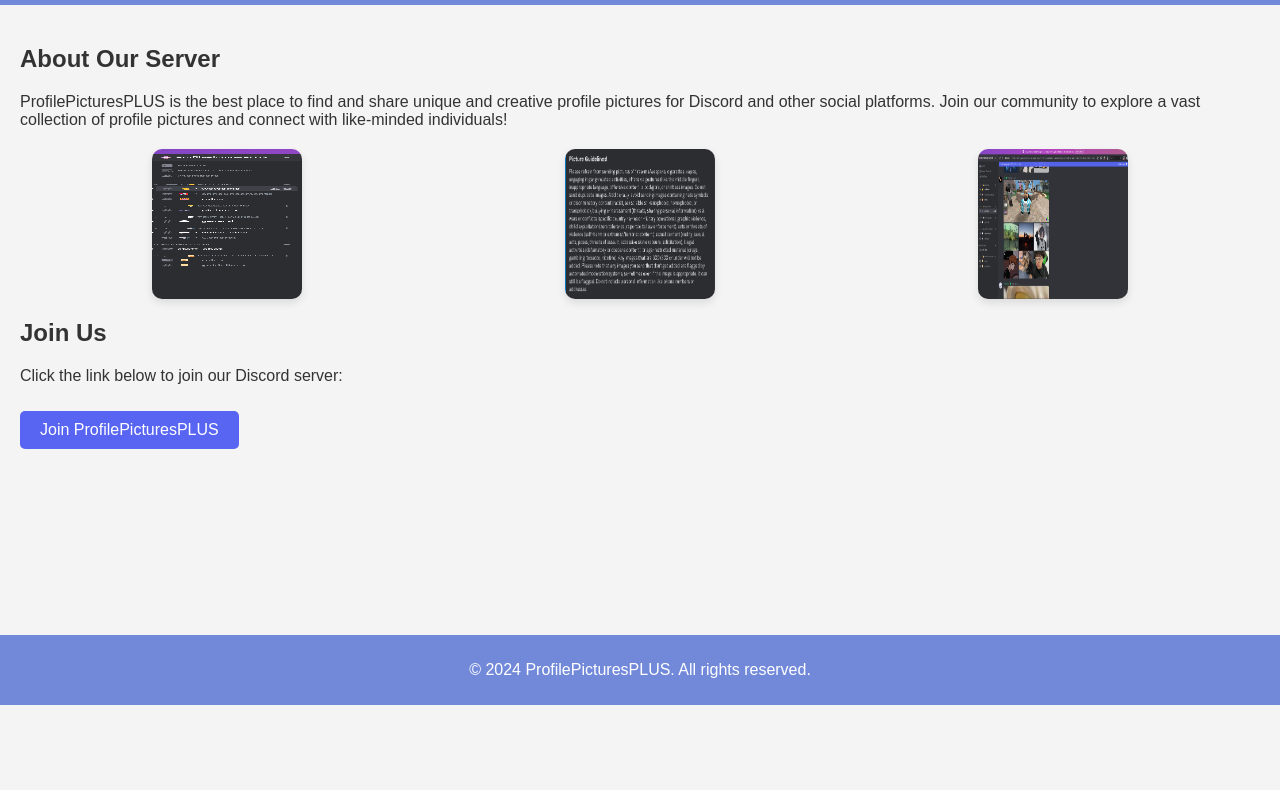
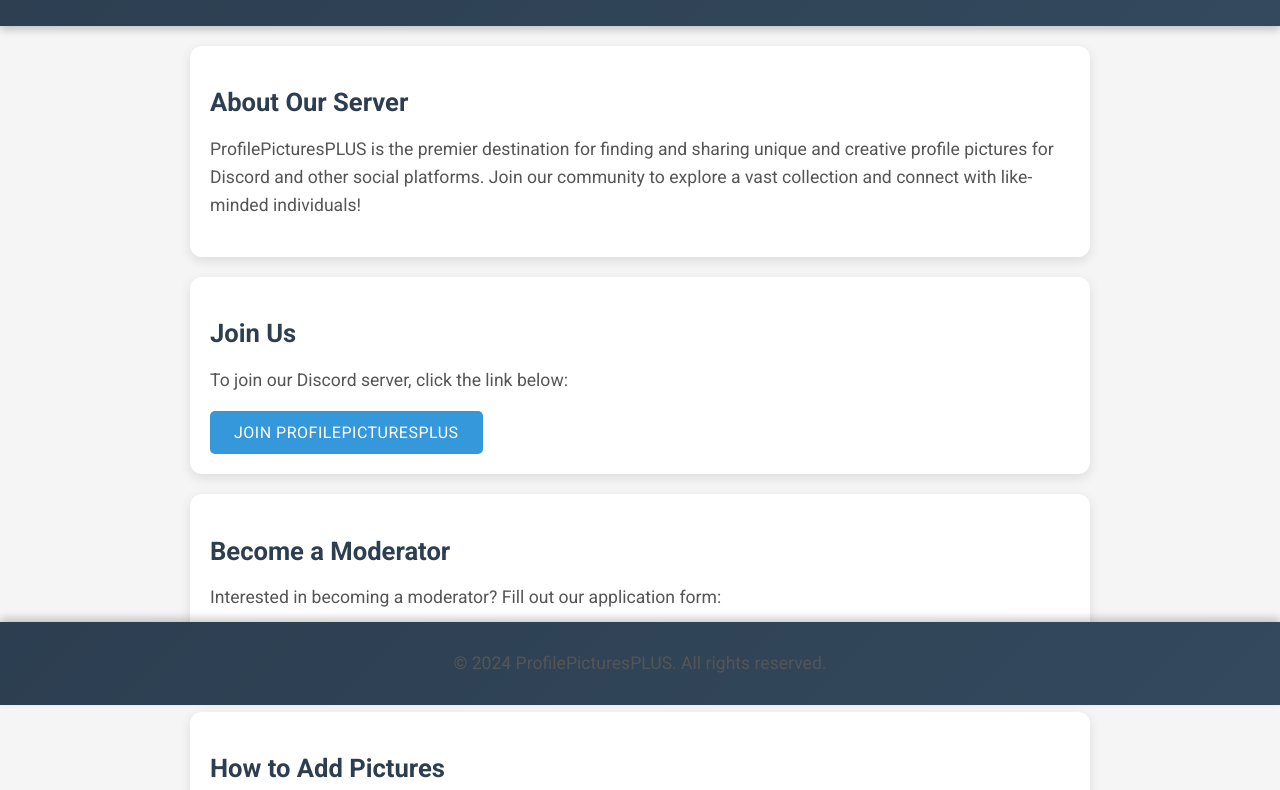
Before and after one commit to AussieBlokee/Discord-Server, a plain HTML site: page index.html in a window 1280 px wide. Shown: the part 95-885 px from the top of the page. Before the commit the page ends 800 px from the top, so only its background shows below. Drawn offline with Linux system fonts and the light colour scheme; files whose address does not match are found by name.

Commit message:
Add files via upload

```diff
--- a/index.html
+++ b/index.html
@@ -5,30 +5,50 @@
     <meta name="viewport" content="width=device-width, initial-scale=1.0">
     <title>ProfilePicturesPLUS</title>
     <link rel="stylesheet" href="styles.css">
+    <link rel="stylesheet" href="https://fonts.googleapis.com/css2?family=Roboto:wght@400;700&display=swap">
 </head>
 <body>
     <header>
         <h1>Welcome to ProfilePicturesPLUS</h1>
     </header>
     <main>
-        <section>
+        <section class="info-section">
             <h2>About Our Server</h2>
-            <p>ProfilePicturesPLUS is the best place to find and share unique and creative profile pictures for Discord and other social platforms. Join our community to explore a vast collection of profile pictures and connect with like-minded individuals!</p>
-            <div class="image-gallery">
-                <img src="C:/Users/ethan/Documents/webapp/pictures/image1.jpg" alt="Profile Picture 1">
-                <img src="C:/Users/ethan/Documents/webapp/pictures/image2.jpg" alt="Profile Picture 2">
-                <img src="C:/Users/ethan/Documents/webapp/pictures/image3.jpg" alt="Profile Picture 3">
-            </div>
+            <p>ProfilePicturesPLUS is the premier destination for finding and sharing unique and creative profile pictures for Discord and other social platforms. Join our community to explore a vast collection and connect with like-minded individuals!</p>
         </section>
-        <section>
+
+        <section class="join-section">
             <h2>Join Us</h2>
-            <p>Click the link below to join our Discord server:</p>
+            <p>To join our Discord server, click the link below:</p>
             <a href="https://discord.gg/gXKqsVrYwH" target="_blank" class="button">Join ProfilePicturesPLUS</a>
         </section>
+
+        <section class="application-section">
+            <h2>Become a Moderator</h2>
+            <p>Interested in becoming a moderator? Fill out our application form:</p>
+            <a href="https://docs.google.com/forms/d/e/1FAIpQLSd921zGt-J_Oc_oixJGw64a0364_mphCe7duI6ZGUZNVeuFTA/viewform" target="_blank" class="button">Apply Here</a>
+        </section>
+
+        <section class="add-pictures-section">
+            <h2>How to Add Pictures</h2>
+            <p>For instructions on adding pictures, visit the link below:</p>
+            <a href="https://discord.com/channels/1246043076649291796/1246044277822459984" target="_blank" class="button">Add Pictures Guide</a>
+        </section>
+
+        <section class="owners-section">
+            <h2>Meet the Owners</h2>
+            <p>Our community is run by dedicated individuals. Learn more about them here:</p>
+            <ul>
+                <li><a href="https://rec.net/user/AussieBloke" target="_blank">@AussieBloke</a></li>
+                <li><a href="https://rec.net/user/notsandman" target="_blank">@notsandman</a></li>
+            </ul>
+        </section>
     </main>
+
     <footer>
         <p>&copy; 2024 ProfilePicturesPLUS. All rights reserved.</p>
     </footer>
+
     <script src="script.js"></script>
 </body>
 </html>
--- a/script.js
+++ b/script.js
@@ -1,3 +1,25 @@
 document.addEventListener('DOMContentLoaded', () => {
     console.log('ProfilePicturesPLUS website loaded');
+
+    // Add event listener to button
+    initializeButtonEvents();
 });
+
+/**
+ * Initializes event listeners for buttons on the page.
+ */
+function initializeButtonEvents() {
+    const joinButton = document.querySelector('.button');
+
+    if (joinButton) {
+        joinButton.addEventListener('click', handleButtonClick);
+    }
+}
+
+/**
+ * Handles button click events.
+ * @param {Event} event - The click event.
+ */
+function handleButtonClick(event) {
+    alert('Button clicked!');
+}
--- a/styles.css
+++ b/styles.css
@@ -1,51 +1,105 @@
+/* General Styles */
 body {
-    font-family: Arial, sans-serif;
+    font-family: 'Roboto', sans-serif;
     margin: 0;
     padding: 0;
-    background-color: #f4f4f4;
+    background-color: #f5f5f5;
     color: #333;
+    /* Ensure there's enough padding at the bottom of the body to accommodate the footer */
+    padding-bottom: 60px; /* Adjust based on the height of your footer */
 }
+
 header {
-    background-color: #7289da;
-    color: #fff;
-    padding: 10px 0;
+    background: linear-gradient(135deg, #2c3e50, #34495e);
+    color: #ecf0f1;
+    padding: 20px 0;
     text-align: center;
+    box-shadow: 0 4px 8px rgba(0, 0, 0, 0.2);
 }
+
 main {
     padding: 20px;
+    max-width: 900px;
+    margin: 0 auto;
+    /* Ensure there's extra space below the main content */
+    padding-bottom: 80px; /* Adjust based on the height of your footer */
 }
-section {
+
+/* Section Styles */
+.info-section,
+.join-section,
+.application-section,
+.add-pictures-section {
+    background: #fff;
+    border-radius: 12px;
+    box-shadow: 0 4px 12px rgba(0, 0, 0, 0.1);
+    padding: 20px;
     margin-bottom: 20px;
+    transition: box-shadow 0.3s ease, transform 0.3s ease;
 }
-.image-gallery {
-    display: flex;
-    justify-content: space-around;
-    margin-top: 20px;
+
+.info-section:hover,
+.join-section:hover,
+.application-section:hover,
+.add-pictures-section:hover {
+    box-shadow: 0 6px 16px rgba(0, 0, 0, 0.2);
+    transform: translateY(-5px);
 }
-.image-gallery img {
-    width: 150px;
-    height: 150px;
-    border-radius: 10px;
-    box-shadow: 0 4px 8px rgba(0, 0, 0, 0.1);
+
+/* Typography */
+h2 {
+    font-size: 1.6em;
+    margin-bottom: 15px;
+    color: #2c3e50;
 }
+
+p {
+    font-size: 1.1em;
+    line-height: 1.6;
+    color: #555;
+}
+
+/* Button Styles */
 .button {
     display: inline-block;
-    padding: 10px 20px;
-    margin-top: 10px;
-    background-color: #5865f2;
+    padding: 12px 24px;
+    background-color: #3498db;
     color: #fff;
     text-decoration: none;
     border-radius: 5px;
+    transition: background-color 0.3s ease, transform 0.3s ease;
+    font-weight: 500;
+    text-transform: uppercase;
+    letter-spacing: 0.5px;
 }
+
 .button:hover {
-    background-color: #4752c4;
+    background-color: #2980b9;
+    transform: scale(1.05);
 }
+
+.button:focus {
+    outline: 2px solid #2980b9;
+    outline-offset: 2px;
+}
+
+/* Footer Styles */
 footer {
-    background-color: #7289da;
-    color: #fff;
+    background: linear-gradient(135deg, #2c3e50, #34495e);
+    color: #ecf0f1;
     text-align: center;
     padding: 10px 0;
     position: fixed;
     width: 100%;
     bottom: 0;
+    box-shadow: 0 -4px 8px rgba(0, 0, 0, 0.2);
 }
+
+/* Responsive Design */
+@media (max-width: 768px) {
+    .button {
+        display: block;
+        width: 100%;
+        text-align: center;
+    }
+}
```
Also changed, not shown: 1 other file.
